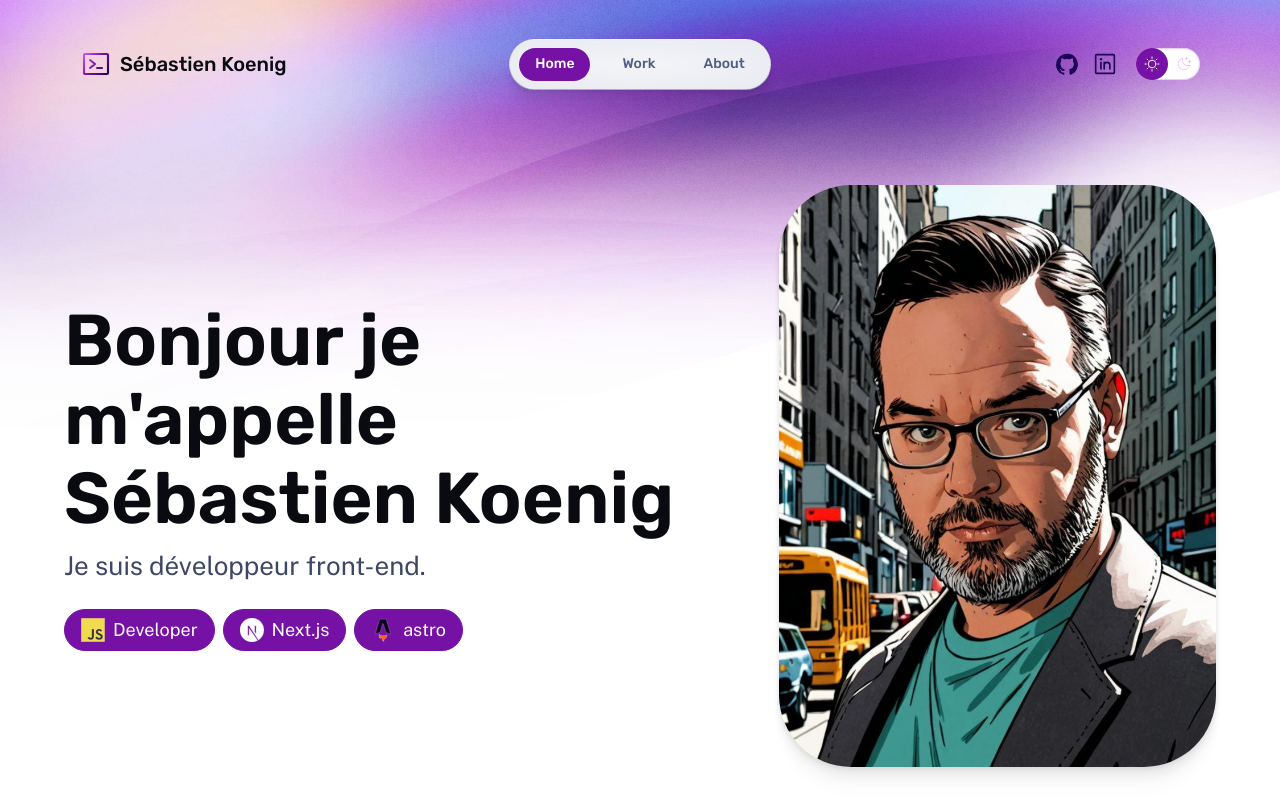
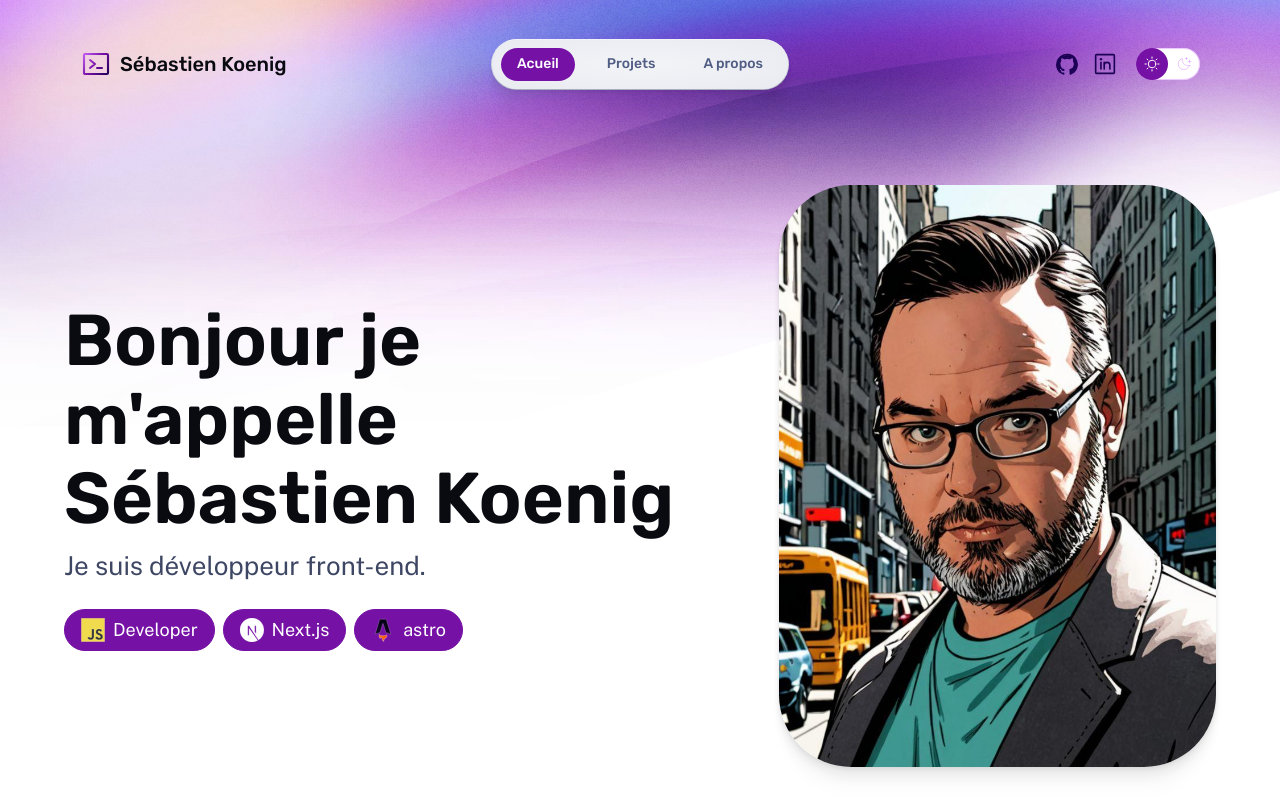
Before and after one commit to sebus07/portfolio_s-bastien_Koenig, an Astro site: page / in a window 1280 px wide. Shown: the top 800 px of the page. Built offline with nearby package versions, Linux system fonts and the light colour scheme; Astro itself is replaced by a stand-in of ours.

Commit message:
mise a jours nav

```diff
--- a/src/components/Nav.astro
+++ b/src/components/Nav.astro
@@ -5,9 +5,9 @@ import type { iconPaths } from './IconPaths';
 
 /** Main menu items */
 const textLinks: { label: string; href: string }[] = [
-	{ label: 'Home', href: '/' },
-	{ label: 'Work', href: '/work/' },
-	{ label: 'About', href: '/about/' },
+	{ label: 'Acueil', href: '/' },
+	{ label: 'Projets', href: '/work/' },
+	{ label: 'A propos', href: '/about/' },
 ];
 
 /** Icon links to social media — edit these with links to your profiles! */
```
